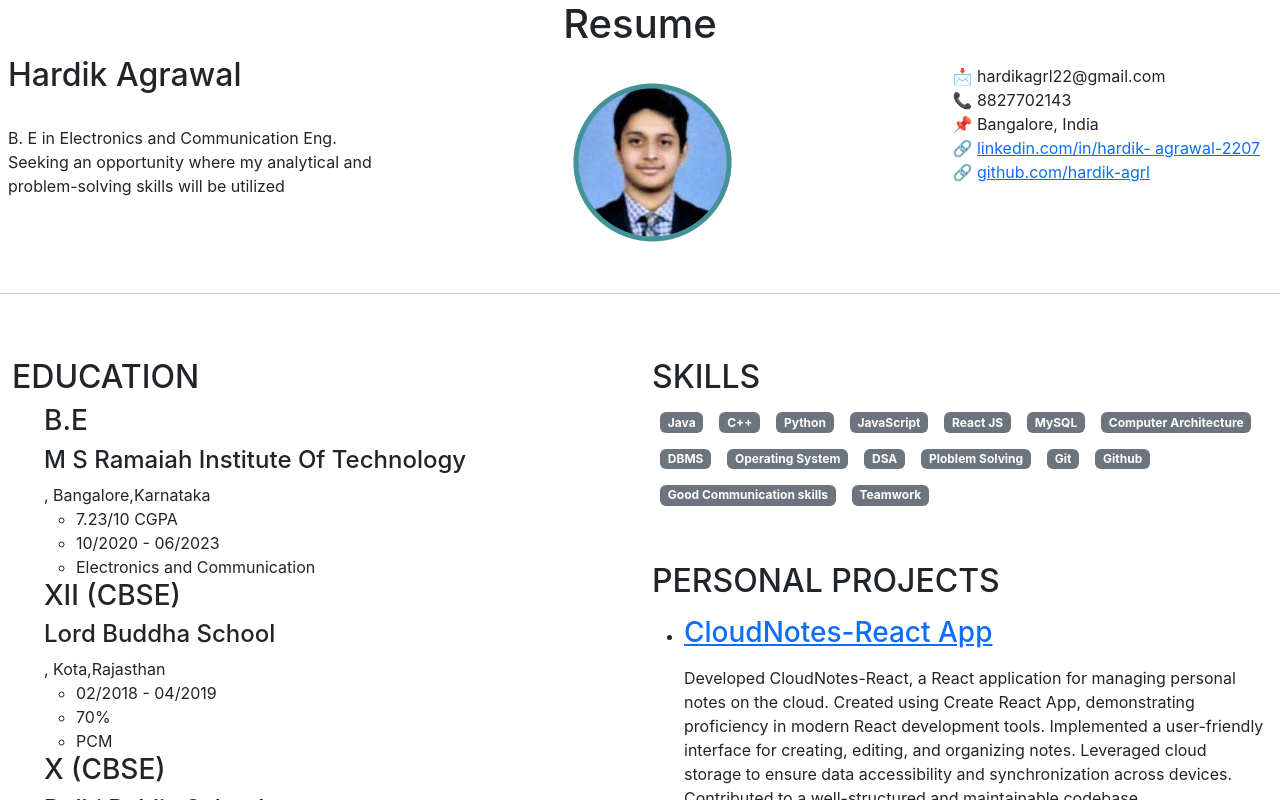
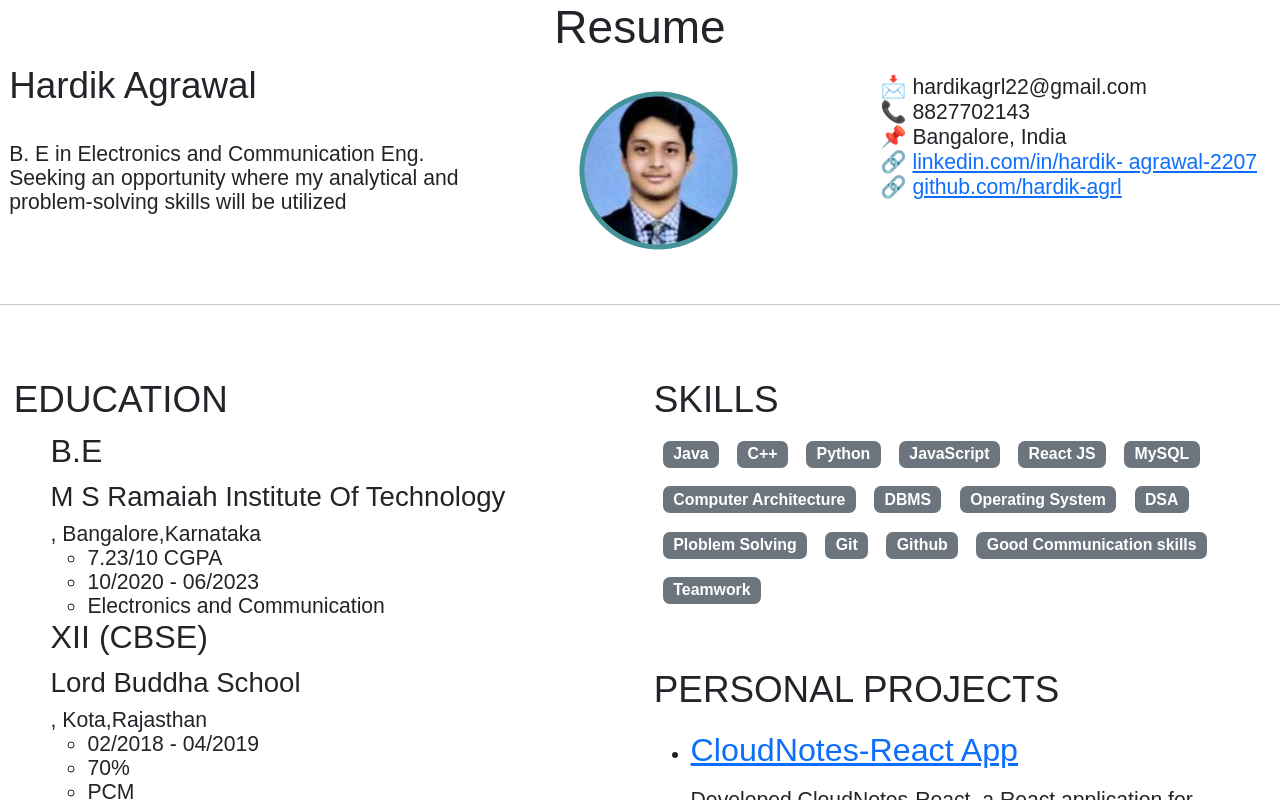
Before and after one commit to hardik-agrl/resume, a React (Create React App) app: page / in a window 1280 px wide. Shown: the top 800 px of the page. Built offline with nearby package versions, Linux system fonts and the light colour scheme.

Commit message:
font size changed

```diff
--- a/src/App.css
+++ b/src/App.css
@@ -36,3 +36,7 @@
     transform: rotate(360deg);
   }
 }
+
+*{
+  font: 1.15rem sans-serif;
+}
```
